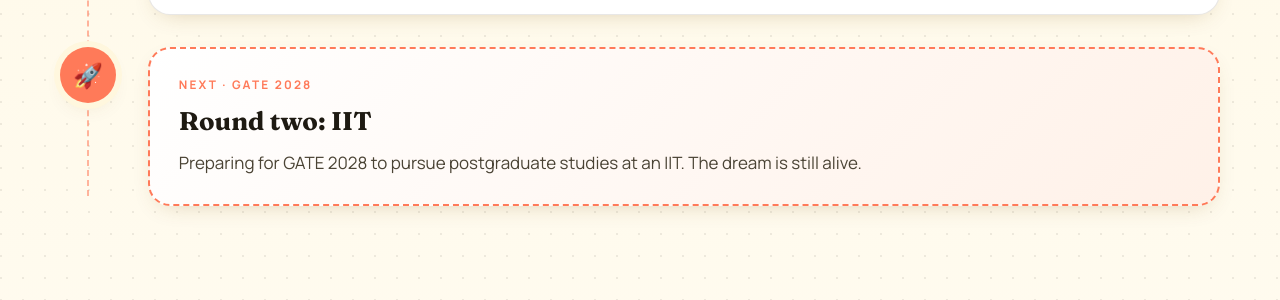
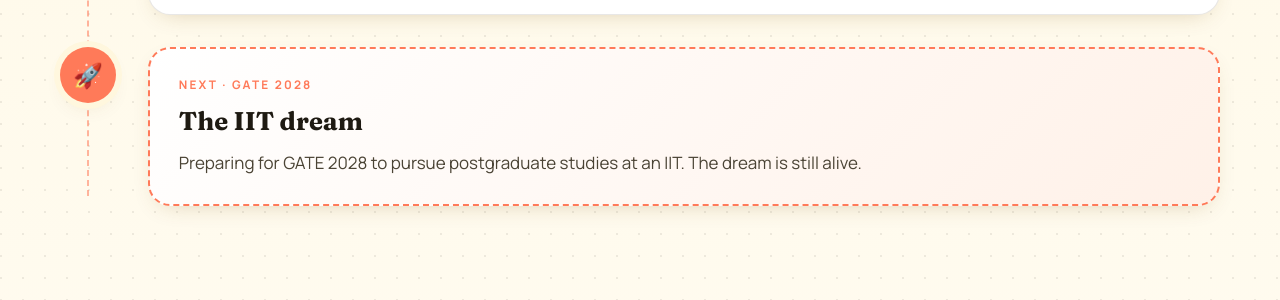
Before and after one commit to PragadeeshwarPR/myporfolio, a Jekyll site: the page built from index.html, in a window 1280 px wide and 900 px high, scrolled down 2951 px. Shown: the part 155-455 px from the top of the window. Built offline with Jekyll 4.4.1, drawn with Linux system fonts in a browser that asks for light colours.

Commit message:
Journey: retitle 'Round two: IIT' to 'The IIT dream'
Co-Authored-By: Claude Sonnet 5.5 <noreply@anthropic.com>
Claude-Session: https://claude.ai/code/session_01HwqCdfYK1X7G6eusTRVwmY

```diff
--- a/index.html
+++ b/index.html
@@ -194,7 +194,7 @@ layout: null
             <span class="t-num">🚀</span>
             <div class="t-card">
               <p class="t-meta">NEXT · GATE 2028</p>
-              <h3>Round two: IIT</h3>
+              <h3>The IIT dream</h3>
               <p>Preparing for GATE 2028 to pursue postgraduate studies at an IIT. The dream is still alive.</p>
             </div>
           </li>
```
